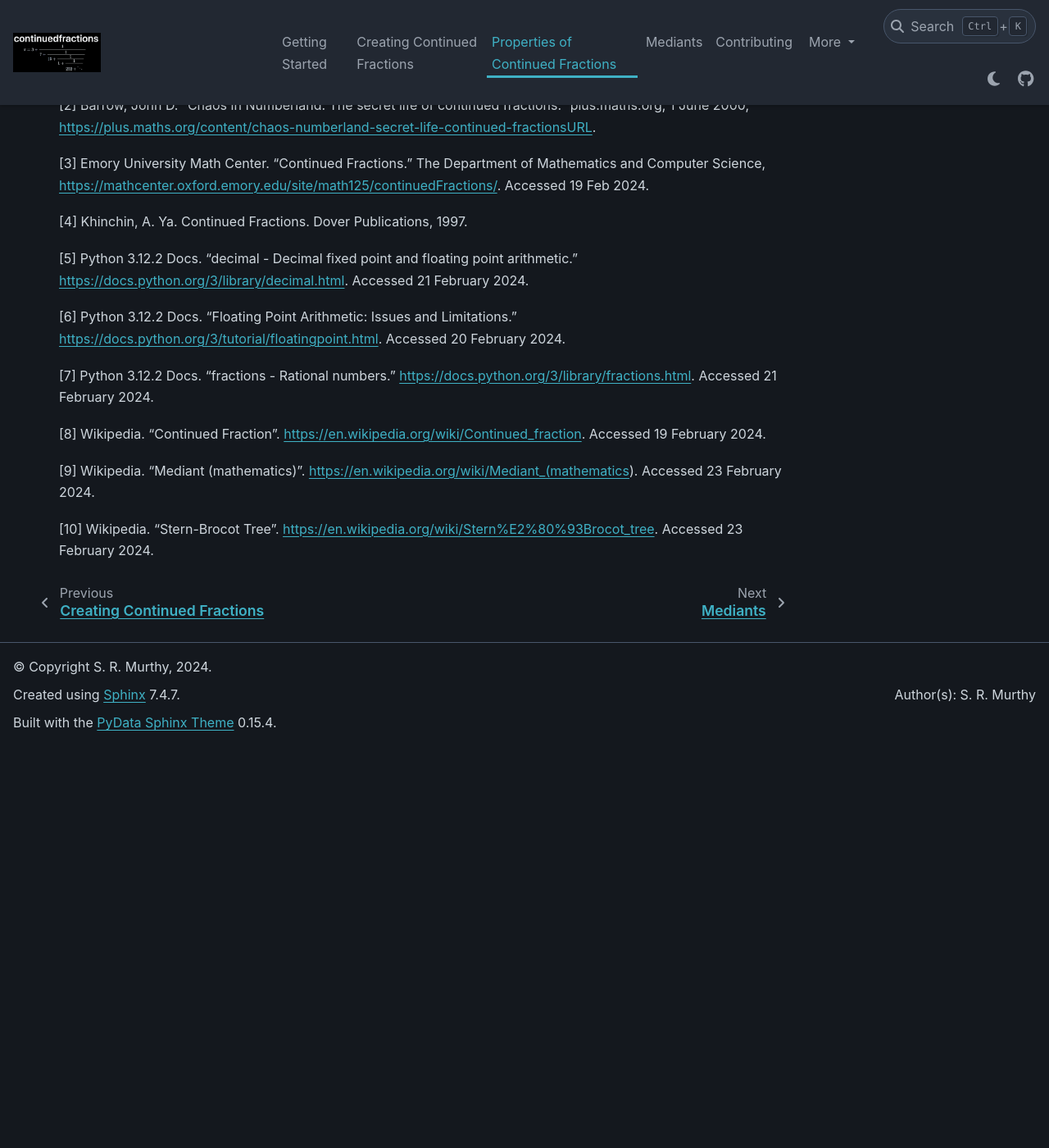
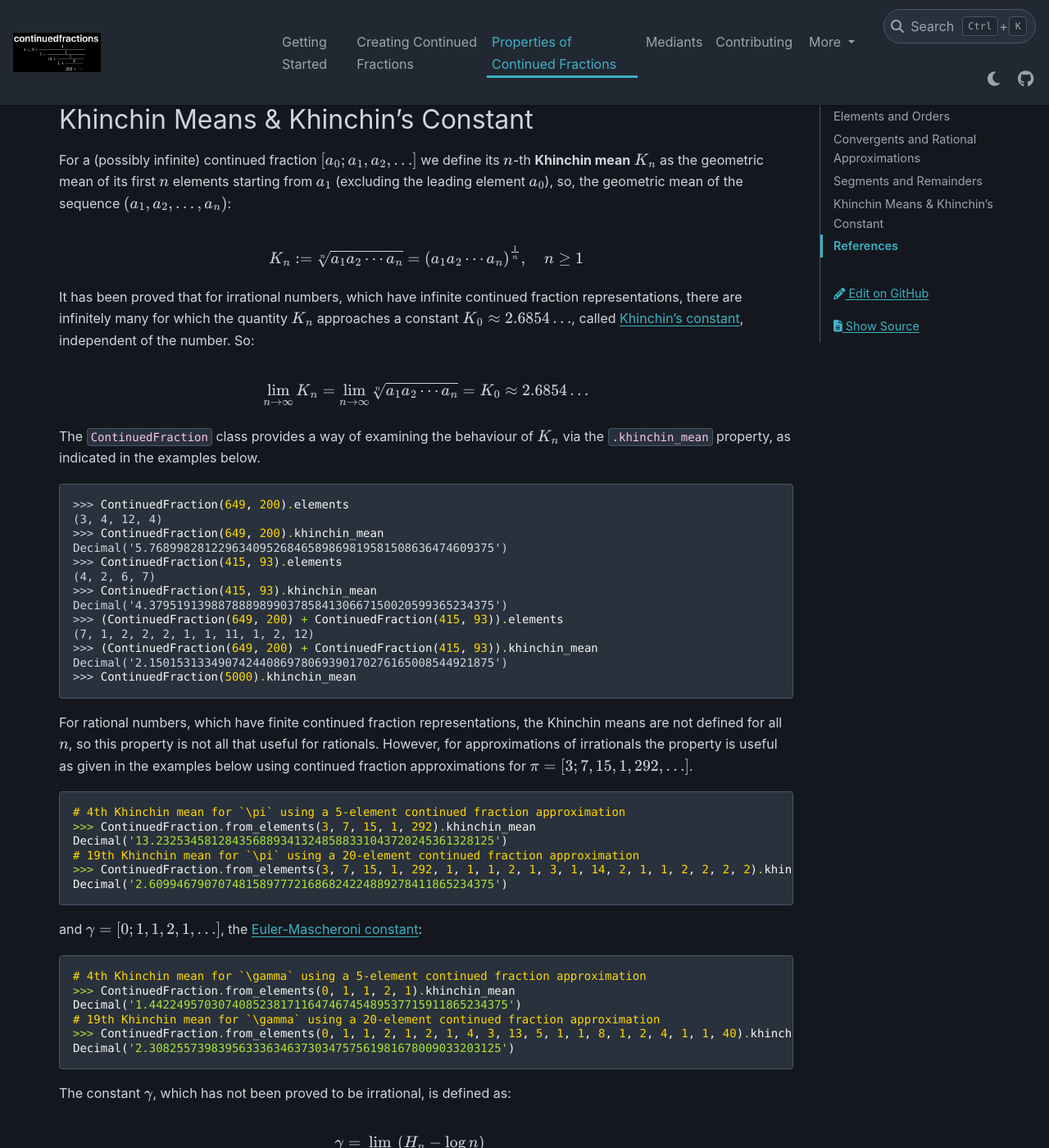
Before and after one commit to sr-murthy/continuedfractions, a Sphinx documentation site: the page built from docs/sources/properties-of-continued-fractions.rst, in a window 1280 px wide and 1400 px high, scrolled down 4155 px. Shown: the whole window at 82% size. Built offline with Sphinx 7.4.7 and the PyData theme 0.15.4, drawn with Linux system fonts in a browser that asks for light colours; nearby versions of some CDN libraries; before the commit the page ends 5066 px from its top, so only the background shows below that; some of the changed text lies outside the part shown.

Commit message:
Changes for release `0.11.4` (#19)

```diff
--- a/docs/sources/contributing.rst
+++ b/docs/sources/contributing.rst
@@ -71,7 +71,7 @@ The `Makefile <Makefile>`_ defines three main targets: ``lint`` for Ruff linting
 
 Linting warnings should be addressed first. The doctests serve as acceptance tests, and should be run first, before the unit tests.
 
-.. _contributing.documentation
+.. _contributing.documentation:
 
 Documentation
 =============
@@ -90,7 +90,7 @@ The CI/CD pipelines are defined in the `CI YML <.github/workflows/ci.yml>`_, and
 Versioning and Releases
 =======================
 
-The package is currently at version ``0.11.3`` - `semantic versioning <https://semver.org/>`_ is used.
+The package is currently at version ``0.11.4`` - `semantic versioning <https://semver.org/>`_ is used.
 
 There is currently no dedicated pipeline for releases - both `GitHub releases <https://github.com/sr-murthy/continuedfractions/releases>`_ and `PyPI packages <https://pypi.org/project/continuedfractions>`_ are published manually, but both have the same version tag.
 
--- a/docs/sources/properties-of-continued-fractions.rst
+++ b/docs/sources/properties-of-continued-fractions.rst
@@ -2,14 +2,14 @@
 Properties of Continued Fractions
 =================================
 
-Python objects of the ``continuedfraction.ContinuedFraction`` class encapsluate a number of basic and useful properties of continued fractions.
+Python objects of the ``continuedfraction.ContinuedFraction`` class encapsluate a number of basic and interesting properties of continued fractions.
 
 .. _properties-of-continued-fractions.elements-and-orders:
 
 Elements and Orders
 ===================
 
-The **elements** (or coefficients) of a (possibly infinite) continued fraction :math:`[a_0;a_1,a_2\cdots]` of a real number :math:`x` include the leading integer :math:`a_0 = \lfloor x \rfloor` (largest integer part of :math:`x`), and the whole numbers :math:`a_1,a_2,\cdots` in the denominators of the fractional terms. For ``ContinuedFraction`` objects the ``.elements`` property can be used to look at their elements, e.g. for ``ContinuedFraction(649, 200)`` we have:
+The **elements** (or coefficients) of a (possibly infinite) continued fraction :math:`[a_0;a_1,a_2\cdots]` of a real number :math:`x` include the leading element :math:`a_0 = \lfloor x \rfloor` (the largest integer :math:`a` such that :math:`|a| \leq |x|`), and the whole numbers :math:`a_1,a_2,\cdots` in the denominators of the fractional terms. For ``ContinuedFraction`` objects the ``.elements`` property can be used to look at their elements, e.g. for ``ContinuedFraction(649, 200)`` we have:
 
 .. code:: python
 
@@ -24,7 +24,12 @@ The **order** of a continued fraction is defined to be number of its elements **
    >>> cf.order
    3
 
-All ``ContinuedFraction`` objects will have a finite sequence of elements and thus a finite order, even if mathematically the numbers they represent may be irrational.
+All ``ContinuedFraction`` objects will have a finite sequence of elements and thus a finite order, even if mathematically the numbers they represent may be irrational. The integers represent the special case of zero-order continued fractions.
+
+.. code:: python
+
+   >> ContinuedFraction(3).order
+   0
 
 The elements and orders of ``ContinuedFraction`` objects are well behaved with respect to all rational operations supported by
 ``fractions.Fraction``:
@@ -115,7 +120,7 @@ The segments of ``ContinuedFraction`` objects can be obtained via the ``.segment
 
 **Note**: Unlike the :math:`k`-order convergents the segments are ``ContinuedFraction`` objects.
 
-A related concept is that of **remainders** of continued fractions, which are (possibly infinite) subsequences of elements of a given continued fraction, starting from a given element, usually the leading element :math:`a_0`. More precisely, we can define the :math:`k`-th remainder :math:`R_k` of a continued fraction :math:`[a_0; a_1,\ldots]` as the continued fraction :math:`[a_k;a_{k + 1},\ldots]`, obtained by "removing" the elements of the :math:`k`-th segment :math:`S_k = (a_0,a_1,\ldots,a_k)` from :math:`[a_0; a_1,\ldots]`.
+A related concept is that of **remainders** of continued fractions, which are (possibly infinite) subsequences of elements of a given continued fraction, starting from a given element, usually the leading element :math:`a_0`. More precisely, we can define the :math:`k`-th remainder :math:`R_k` of a continued fraction :math:`[a_0; a_1,\ldots]` as the continued fraction :math:`[a_k;a_{k + 1},\ldots]`, obtained by "removing" the elements of the :math:`(k - 1)`-st segment :math:`S_{k - 1} = (a_0,a_1,\ldots,a_{k - 1})` from :math:`[a_0; a_1,\ldots]`.
 
 .. math::
 
@@ -146,6 +151,74 @@ Given a (possibly infinite) continued fraction :math:`[a_0; a_1, a_2,\ldots]` th
 
    R_k = \frac{1}{R_{k - 1} - a_{k - 1}}
 
+
+Khinchin Means & Khinchin's Constant
+====================================
+
+For a (possibly infinite) continued fraction :math:`[a_0; a_1, a_2,\ldots]` we define its :math:`n`-th **Khinchin mean** :math:`K_n` as the geometric mean of its first :math:`n` elements starting from :math:`a_1` (excluding the leading element :math:`a_0`), so, the geometric mean of the sequence :math:`(a_1, a_2,\ldots,a_n)`:
+
+.. math::
+
+   K_n := \sqrt[n]{a_1a_2 \cdots a_n} = \left( a_1a_2 \cdots a_n \right)^{\frac{1}{n}}, \hskip{1em} n \geq 1
+
+It has been proved that for irrational numbers, which have infinite continued fraction representations, there are infinitely many for which the quantity :math:`K_n` approaches a constant :math:`K_0 \approx 2.6854\ldots`, called `Khinchin's constant <https://en.wikipedia.org/wiki/Khinchin%27s_constant>`_, independent of the number. So:
+
+.. math::
+
+   \lim_{n \to \infty} K_n = \lim_{n \to \infty} \sqrt[n]{a_1a_2 \cdots a_n} = K_0 \approx 2.6854\ldots
+
+The ``ContinuedFraction`` class provides a way of examining the behaviour of :math:`K_n` via the ``.khinchin_mean`` property, as indicated in the examples below.
+
+.. code:: python
+
+   >>> ContinuedFraction(649, 200).elements
+   (3, 4, 12, 4)
+   >>> ContinuedFraction(649, 200).khinchin_mean
+   Decimal('5.76899828122963409526846589869819581508636474609375')
+   >>> ContinuedFraction(415, 93).elements
+   (4, 2, 6, 7)
+   >>> ContinuedFraction(415, 93).khinchin_mean
+   Decimal('4.37951913988788898990378584130667150020599365234375')
+   >>> (ContinuedFraction(649, 200) + ContinuedFraction(415, 93)).elements
+   (7, 1, 2, 2, 2, 1, 1, 11, 1, 2, 12)
+   >>> (ContinuedFraction(649, 200) + ContinuedFraction(415, 93)).khinchin_mean
+   Decimal('2.15015313349074244086978069390170276165008544921875')
+   >>> ContinuedFraction(5000).khinchin_mean
+
+For rational numbers, which have finite continued fraction representations, the Khinchin means are not defined for all :math:`n`, so this property is not all that useful for rationals. However, for approximations of irrationals the property is useful as given in the examples below using continued fraction approximations for :math:`\pi = [3; 7, 15, 1, 292, \ldots]`.
+
+.. code:: python
+
+   # 4th Khinchin mean for `\pi` using a 5-element continued fraction approximation
+   >>> ContinuedFraction.from_elements(3, 7, 15, 1, 292).khinchin_mean
+   Decimal('13.2325345812843568893413248588331043720245361328125')
+   # 19th Khinchin mean for `\pi` using a 20-element continued fraction approximation
+   >>> ContinuedFraction.from_elements(3, 7, 15, 1, 292, 1, 1, 1, 2, 1, 3, 1, 14, 2, 1, 1, 2, 2, 2, 2).khinchin_mean
+   Decimal('2.60994679070748158977721686824224889278411865234375')
+
+and :math:`\gamma = [0; 1, 1, 2, 1,\ldots]`, the `Euler-Mascheroni constant <https://en.wikipedia.org/wiki/Euler%27s_constant>`_:
+
+.. code:: python
+
+   # 4th Khinchin mean for `\gamma` using a 5-element continued fraction approximation
+   >>> ContinuedFraction.from_elements(0, 1, 1, 2, 1).khinchin_mean
+   Decimal('1.4422495703074085238171164746745489537715911865234375')
+   # 19th Khinchin mean for `\gamma` using a 20-element continued fraction approximation
+   >>> ContinuedFraction.from_elements(0, 1, 1, 2, 1, 2, 1, 4, 3, 13, 5, 1, 1, 8, 1, 2, 4, 1, 1, 40).khinchin_mean
+   Decimal('2.308255739839563336346373034757561981678009033203125')
+
+The constant :math:`\gamma`, which has not been proved to be irrational, is defined as:
+
+.. math::
+
+   \begin{align}
+   \gamma &= \lim_{n\to\infty} \left( H_n - \log n \right) \\
+          &= \lim_{n\to\infty} \left(\sum_{k=1}^n \frac1{k} -\log n\right) \\
+          &=\int_1^\infty\left(\frac1{\lfloor x\rfloor} -\frac1x\right)\,dx
+   \end{align}
+
+where :math:`H_n = \sum_{k=1}^n \frac1{k} = 1 + \frac{1}{2} + \frac{1}{3} + \cdots \frac{1}{n}` is the :math:`n`-th harmonic number.
+
 .. _properties-of-continued-fractions.references:
 
 References
@@ -169,6 +242,10 @@ https://plus.maths.org/content/chaos-numberland-secret-life-continued-fractionsU
 
 [8] Wikipedia. “Continued Fraction”. https://en.wikipedia.org/wiki/Continued_fraction. Accessed 19 February 2024.
 
-[9] Wikipedia. “Mediant (mathematics)”. https://en.wikipedia.org/wiki/Mediant_(mathematics). Accessed 23 February 2024.
+[9] Wikipedia. "Euler's constant". https://en.wikipedia.org/wiki/Euler%27s_constant. Accessed 11 March 2024.
 
-[10] Wikipedia. “Stern-Brocot Tree”. https://en.wikipedia.org/wiki/Stern%E2%80%93Brocot_tree. Accessed 23 February 2024.
+[10] Wikipedia. "Khinchin's constant". https://en.wikipedia.org/wiki/Khinchin%27s_constant. Accessed 11 March 2024.
+
+[11] Wikipedia. “Mediant (mathematics)”. https://en.wikipedia.org/wiki/Mediant_(mathematics). Accessed 23 February 2024.
+
+[12] Wikipedia. “Stern-Brocot Tree”. https://en.wikipedia.org/wiki/Stern%E2%80%93Brocot_tree. Accessed 23 February 2024.
--- a/src/continuedfractions/version.py
+++ b/src/continuedfractions/version.py
@@ -1 +1 @@
-__version__ = "0.11.3"
+__version__ = "0.11.4"
```
Also changed, not shown: other parts of docs/sources/properties-of-continued-fractions.rst (+1 -1 lines), docs/sources/mediants.rst (+20 -16 lines), 2 other files.
